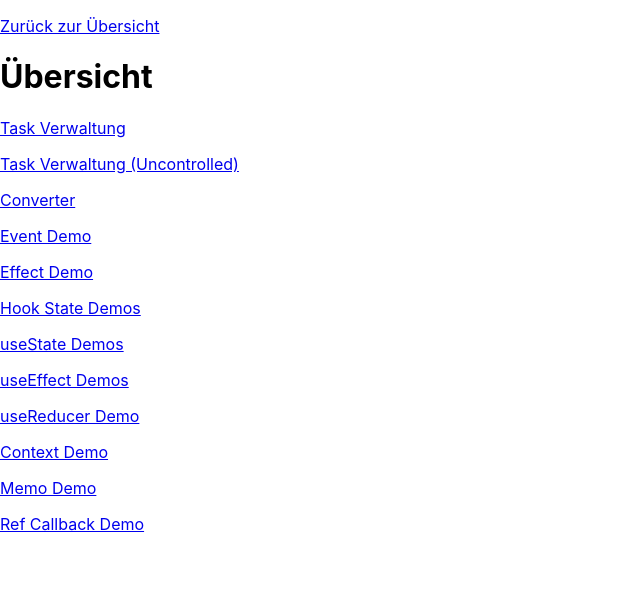
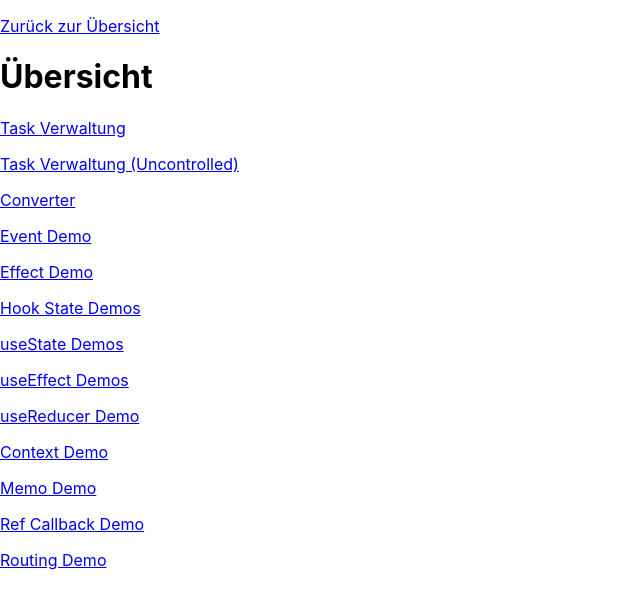
Before and after one commit to dimader/react_demo, a React (Create React App) app: page / in a window 1280 px wide. Shown: the top 608 px of the page, without its empty margins (0-640 px from the left). Built offline with nearby package versions, Linux system fonts and the light colour scheme.

Commit message:
Routing Demo ergänzt.

```diff
--- a/src/components/Overview.tsx
+++ b/src/components/Overview.tsx
@@ -1,4 +1,3 @@
-import React from 'react';
 import {
     HashRouter as Router,
     Routes,
@@ -18,28 +17,34 @@ import MemoOverview from './demos/MemoDemo';
 import UseReducerOverview from './demos/UseReducer';
 import ContextDemo from './demos/UseContextDemo';
 import RefCallbackOverview from './demos/RefCallbackDemo';
+import RoutingDemo from "./demos/RoutingDemo";
 
 export default Overview;
 
+/**
+ * Array aller Demos.
+ * Wichtig hier ist das das "Component"-Attribut Großgeschrieben ist. Damit kann es als JSX-Element
+ * verwendet werden.
+ */
 const components = [
-    {decs: "Task Verwaltung", path:"/task/", Component: TasksView},
-    {decs: "Task Verwaltung (Uncontrolled)", path:"/taskuncontrolled/", Component: TasksViewUncontrolled},
-    {decs: "Converter", path:"/converter/", Component: Converter},
-    {decs: "Event Demo", path:"/events/", Component: EventTypedLoop2},
-    {decs: "Effect Demo", path:"/effect/", Component: Effect},
-    {decs: "Hook State Demos", path:"hookoverview/", Component: HookStateOverview},
-    {decs: "useState Demos", path:"/usestate/", Component: UseStateOverview},
-    {decs: "useEffect Demos", path:"/useEffect/", Component: UseEffectOverview},
-    {decs: "useReducer Demo", path:"/usereducer/", Component: UseReducerOverview},
-    {decs: "Context Demo", path:"/useContext/", Component: ContextDemo},
-    {decs: "Memo Demo", path:"/memo/", Component: MemoOverview},
-    {decs: "Ref Callback Demo", path:"/refcallback/", Component: RefCallbackOverview},
+    {desc: "Task Verwaltung", path:"/task/", Component: TasksView},
+    {desc: "Task Verwaltung (Uncontrolled)", path:"/taskuncontrolled/", Component: TasksViewUncontrolled},
+    {desc: "Converter", path:"/converter/", Component: Converter},
+    {desc: "Event Demo", path:"/events/", Component: EventTypedLoop2},
+    {desc: "Effect Demo", path:"/effect/", Component: Effect},
+    {desc: "Hook State Demos", path:"/hookoverview/", Component: HookStateOverview},
+    {desc: "useState Demos", path:"/usestate/", Component: UseStateOverview},
+    {desc: "useEffect Demos", path:"/useEffect/", Component: UseEffectOverview},
+    {desc: "useReducer Demo", path:"/usereducer/", Component: UseReducerOverview},
+    {desc: "Context Demo", path:"/useContext/", Component: ContextDemo},
+    {desc: "Memo Demo", path:"/memo/", Component: MemoOverview},
+    {desc: "Ref Callback Demo", path:"/refcallback/", Component: RefCallbackOverview},
+    {desc: "Routing Demo", path:"/routing/", Component: RoutingDemo},
 ];
 
 function Overview() {
 
     return (<>
-        <React.Fragment>
         <Router>
             <p/><Link to="/">Zurück zur Übersicht</Link>
 
@@ -47,6 +52,8 @@ function Overview() {
 
                 {
                     components.map(eachComponent => {
+                        // Component-Attribut wird direkt als JSX-Element gesetzt.
+                        // Das '*' wird für die Nested-Navigation benötigt.
                         return <Route path={eachComponent.path + '*'} element={<eachComponent.Component />} />
                     })
                 }
@@ -55,10 +62,13 @@ function Overview() {
 
             </Routes>
         </Router>
-        </React.Fragment>
     </>);
 };
 
+/**
+ * Auflistung der Links zu allen Demos.
+ * @returns JSX
+ */
 function Links() {
     return (<>
         <h1>Übersicht</h1>
@@ -68,7 +78,7 @@ function Links() {
 
                 {
                     components.map(eachComponent => {
-                        return <><p/><Link to={eachComponent.path}>{eachComponent.decs}</Link> </>
+                        return <><p/><Link to={eachComponent.path}>{eachComponent.desc}</Link> </>
                     })
                 }
 
--- /dev/null
+++ b/src/components/demos/RoutingDemo.tsx
@@ -0,0 +1,130 @@
+import {
+    Routes,
+    Route,
+    Link,
+    Outlet,
+    useParams,
+    useSearchParams
+} from "react-router-dom";
+
+export default function RoutingDemo() {
+    return (<>
+        <RoutingDemoLinks />
+
+        <Routes>
+            <Route path="/" element={<RoutingDemoApp />}>
+                <Route index element={<Table />} />
+                <Route path=":dataId" element={<Detail />} />
+                <Route path="about" element={<About />} />
+                <Route path="data" element={<DetailQuery />} />
+                <Route path="querydemo" element={<QueryDemo />} />
+            </Route>
+        </Routes>
+    </>);
+};
+
+function RoutingDemoLinks() {
+    return (<>
+        <div style={{backgroundColor: "#F9F9F9", margin: "1rem"}}><nav>
+            Links:
+            {/* Unterscheidung zwischen to=/ und to="" (Leerstring): */}
+            <p/><Link to="/">Home</Link>
+            <p/><Link to="">Routing Demo Tabelle</Link>
+            <p/><Link to="about">About</Link>
+            <p/><Link to="querydemo">Query Demo</Link>
+        </nav></div>
+    </>);
+};
+
+function RoutingDemoApp() {
+    return (<div style={{backgroundColor: "#f7a5a5", margin: "1rem"}}>
+        Routing Demo App
+        <p/>
+        <Outlet />
+    </div>);
+};
+
+function Table() {
+    return (<div style={{backgroundColor: "#d7f69f", margin: "1rem"}}>
+        Table
+        <p/>
+        <table>
+        {
+			[1,2,3,4,5,6].map(each => {
+				return <tr>
+                    <td>Zeile {each}</td>
+                    <td><Link to={`${each}`}>Link</Link></td>
+                    <td><Link to={`data?id=${each}`}>Query-Link</Link></td>
+				</tr>
+			})
+		}
+        </table>
+    </div>);
+};
+
+function Detail() {
+    // URL-Parameter auslesen
+    const params = useParams();
+
+    return (<div style={{backgroundColor: "#b3f8ee", margin: "1rem"}}>
+        Detail for {params.dataId}
+    </div>);
+};
+
+function DetailQuery() {
+    // Query-Parameter auslesen
+    const [searchParams] = useSearchParams();
+    const queryId = searchParams.get("id");
+
+    return (<div style={{backgroundColor: "#b3f8ee", margin: "1rem"}}>
+        Query-Detail for {queryId}
+    </div>);
+};
+
+function About() {
+    return (<div style={{backgroundColor: "#f1c5f9", margin: "1rem"}}>
+        About
+    </div>);
+};
+
+/**
+ * Demonstriert den Umgang mit setSearchParams.
+ * @returns JSX
+ */
+function QueryDemo() {
+
+    const [searchParams, setSearchParams] = useSearchParams();
+
+    return (<div>
+        <label htmlFor="filter">Filter:</label>
+        <input
+          id="filter"
+          type="text"
+          value={searchParams.get("filter") || ""}
+          onChange={(event) => {
+            const filter = event.target.value;
+            if (searchParams.has("filter")) {
+                searchParams.set("filter", filter);
+            } else {
+                searchParams.append("filter", filter);
+            }
+            setSearchParams(searchParams);
+          }}
+        />
+        <label htmlFor="search">Suche:</label>
+        <input
+          id="search"
+          type="text"
+          value={searchParams.get("mysearch") || ""}
+          onChange={(event) => {
+            const mysearch = event.target.value;
+            if (searchParams.has("mysearch")) {
+                searchParams.set("mysearch", mysearch);
+            } else {
+                searchParams.append("mysearch", mysearch);
+            }
+            setSearchParams(searchParams);
+          }}
+        />
+    </div>);
+};
--- a/src/components/task/TaskExample.tsx
+++ b/src/components/task/TaskExample.tsx
@@ -112,12 +112,9 @@ function Content(props: ContentProps) {
                     onDelete={props.onDelete}
                     onDone={props.onDone}
                 />
-                }>
-            </Route>
+                } />
 
-            <Route path="Neu" element={<TaskCreate onSave={props.onSave} />}>
-
-            </Route>
+            <Route path="Neu" element={<TaskCreate onSave={props.onSave} />} />
 
             <Route path="/" element={ /* Default nicht vergessen, dass ist der Start-Pfad. */
                 <TasksTable
@@ -125,8 +122,7 @@ function Content(props: ContentProps) {
                     onDelete={props.onDelete}
                     onDone={props.onDone}
                 />
-                }>
-            </Route>
+                } />
         </Routes>
     );
 };
```
Lines whose indentation alone changed are shown as unchanged.
